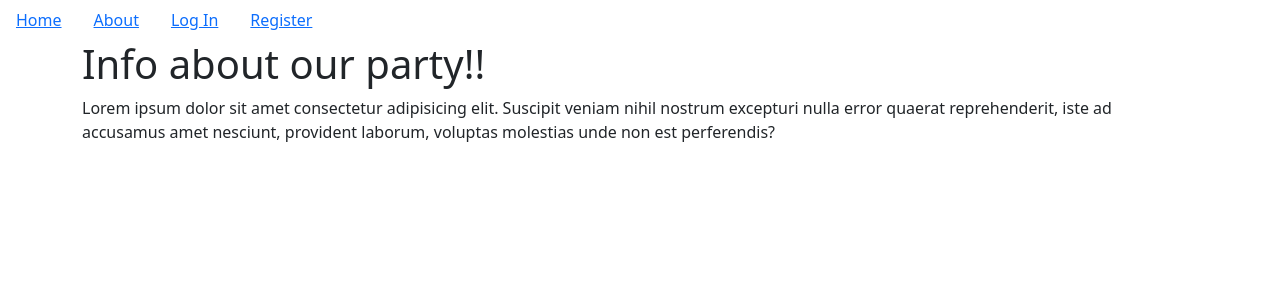
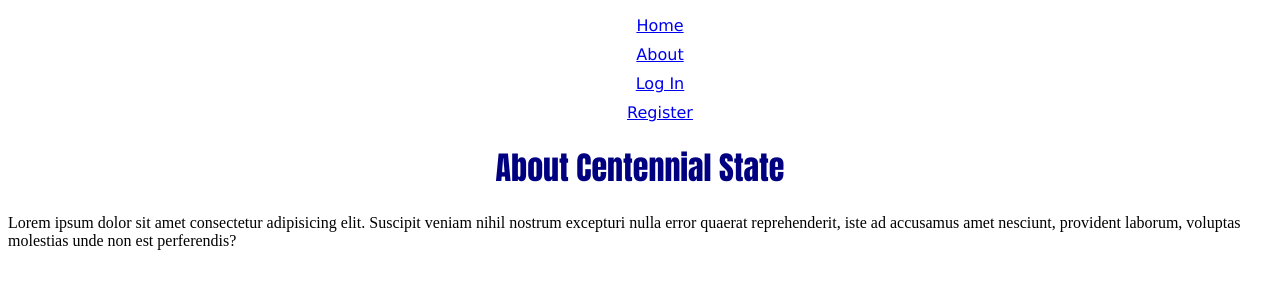
Before and after one commit to djrich87/centennial-state, a Flask app: page /info in a window 1280 px wide. Shown: the top 300 px of the page. Run offline with Flask 2, Linux system fonts and the light colour scheme.

Commit message:
add to README and add css

```diff
--- /dev/null
+++ b/myapp/static/css/main.css
@@ -0,0 +1,12 @@
+.nav-link{
+  list-style: none;
+  text-align: center;
+  margin: 10px;
+  font-family: Verdana, Geneva, Tahoma, sans-serif;
+}
+
+h1{
+  text-align: center;
+  font-family:Impact, Haettenschweiler, 'Arial Narrow Bold', sans-serif;
+  color: navy;
+}
--- a/myapp/templates/base.html
+++ b/myapp/templates/base.html
@@ -1,11 +1,12 @@
 <!DOCTYPE html>
 <html lang="en">
 <head>
-    <link href="https://cdn.jsdelivr.net/npm/bootstrap@5.1.3/dist/css/bootstrap.min.css" rel="stylesheet" integrity="sha384-1BmE4kWBq78iYhFldvKuhfTAU6auU8tT94WrHftjDbrCEXSU1oBoqyl2QvZ6jIW3" crossorigin="anonymous">
-    <script defer src="https://cdn.jsdelivr.net/npm/bootstrap@5.1.3/dist/js/bootstrap.bundle.min.js" integrity="sha384-ka7Sk0Gln4gmtz2MlQnikT1wXgYsOg+OMhuP+IlRH9sENBO0LRn5q+8nbTov4+1p" crossorigin="anonymous"></script>
+    <!-- <link href="https://cdn.jsdelivr.net/npm/bootstrap@5.1.3/dist/css/bootstrap.min.css" rel="stylesheet" integrity="sha384-1BmE4kWBq78iYhFldvKuhfTAU6auU8tT94WrHftjDbrCEXSU1oBoqyl2QvZ6jIW3" crossorigin="anonymous">
+    <script defer src="https://cdn.jsdelivr.net/npm/bootstrap@5.1.3/dist/js/bootstrap.bundle.min.js" integrity="sha384-ka7Sk0Gln4gmtz2MlQnikT1wXgYsOg+OMhuP+IlRH9sENBO0LRn5q+8nbTov4+1p" crossorigin="anonymous"></script> -->
     <meta charset="UTF-8">
     <meta http-equiv="X-UA-Compatible" content="IE=edge">
     <meta name="viewport" content="width=device-width, initial-scale=1.0">
+    <link rel="stylesheet" href="/static/css/main.css">
     <title>Centennial State</title>
 </head>
 <body>
--- a/myapp/templates/index.html
+++ b/myapp/templates/index.html
@@ -1,7 +1,7 @@
 {% extends "base.html" %}
 {% block content %}
     <div class="jumbotron">
-        <h1>Centennial State Ski Slopes</h1>
+        <h1>Centennial State</h1>
     </div>
     <div class="container">
         {% for post in ski_slope_posts.items %}
--- a/myapp/templates/info.html
+++ b/myapp/templates/info.html
@@ -1,7 +1,7 @@
 {% extends "base.html" %}
 {% block content %}
     <div class="jumbotron">
-        <h1>Info about our party!!</h1>
+        <h1>About Centennial State</h1>
         <p>Lorem ipsum dolor sit amet consectetur adipisicing elit. Suscipit veniam nihil nostrum excepturi nulla error quaerat reprehenderit, iste ad accusamus amet nesciunt, provident laborum, voluptas molestias unde non est perferendis?</p>
     </div>
 
```
Also changed, not shown: Assets/favicon-32x32.png (added), README.md.
